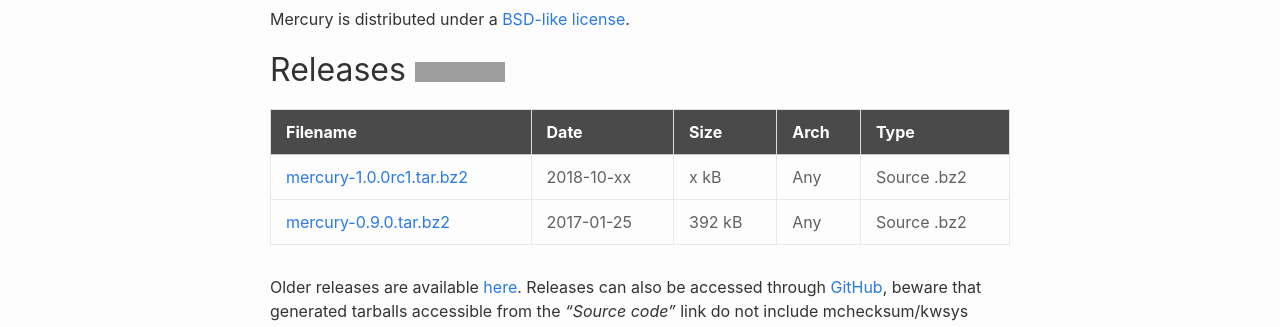
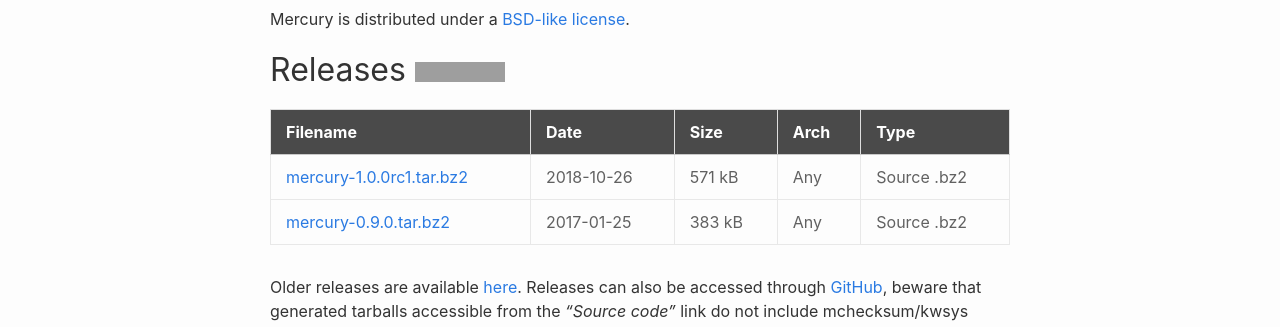
Before and after one commit to Mercury-HPC/Mercury-HPC.github.io, a Jekyll site: the page built from download.md, in a window 1280 px wide. Shown: the part 157-484 px from the top of the page. Built offline with Jekyll 4.4.1, drawn with Linux system fonts in a browser that asks for light colours; nearby versions of some CDN libraries; grey boxes are pictures that could not be loaded.

Commit message:
Update download page

```diff
--- a/download.md
+++ b/download.md
@@ -10,9 +10,9 @@ Mercury is distributed under a [BSD-like license][license].
 
 Filename                           | Date       | Size    | Arch | Type
 ---------------------------------- | ---------- | ------- | ---- | -----------
-[mercury-1.0.0rc1.tar.bz2][1.0.0rc1] | 2018-10-xx | x kB  | Any  | Source .bz2
+[mercury-1.0.0rc1.tar.bz2][1.0.0rc1] | 2018-10-26 | 571 kB  | Any  | Source .bz2
 ---------------------------------- | ---------- | ------- | ---- | -----------
-[mercury-0.9.0.tar.bz2][0.9.0]     | 2017-01-25 | 392 kB  | Any  | Source .bz2
+[mercury-0.9.0.tar.bz2][0.9.0]     | 2017-01-25 | 383 kB  | Any  | Source .bz2
 
 Older releases are available [here][ftp]. Releases can also be accessed
 through [GitHub][gh-releases], beware that generated tarballs accessible from
@@ -31,7 +31,7 @@ git clone --recurse-submodules https://github.com/mercury-hpc/mercury.git
 [mercury-release-svg]: https://img.shields.io/github/release/mercury-hpc/mercury.svg
 [mercury-release-link]: https://github.com/mercury-hpc/mercury/releases/latest
 [license]: https://github.com/mercury-hpc/mercury/blob/master/COPYING
-[1.0.0rc1]: https://github.com/mercury-hpc/mercury/releases/download/v1.0.0/mercury-1.0.0rc1.tar.bz2
+[1.0.0rc1]: https://github.com/mercury-hpc/mercury/releases/download/v1.0.0rc1/mercury-1.0.0rc1.tar.bz2
 [0.9.0]: https://github.com/mercury-hpc/mercury/releases/download/v0.9.0/mercury-0.9.0.tar.bz2
 [ftp]: ftp://ftp.mcs.anl.gov/pub/mercury/releases/
 [gh-releases]: https://github.com/mercury-hpc/mercury/releases
```
